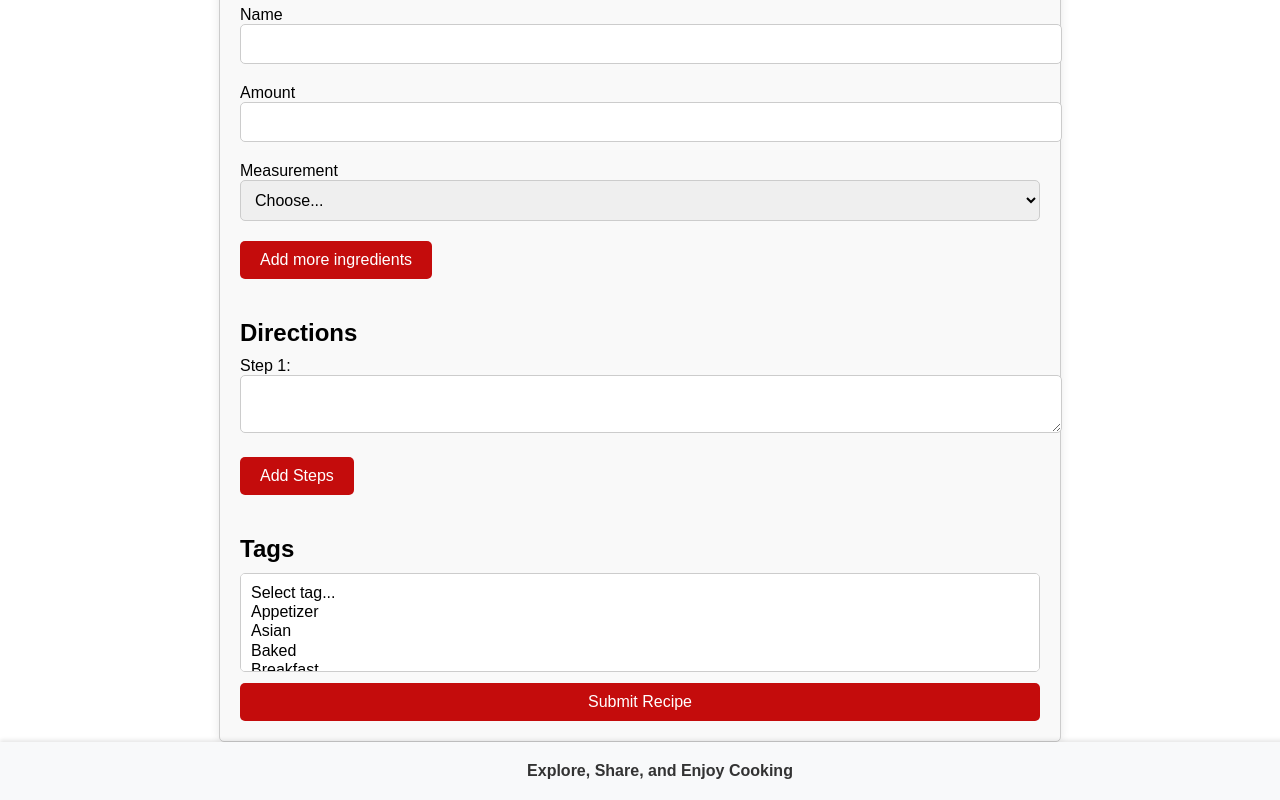
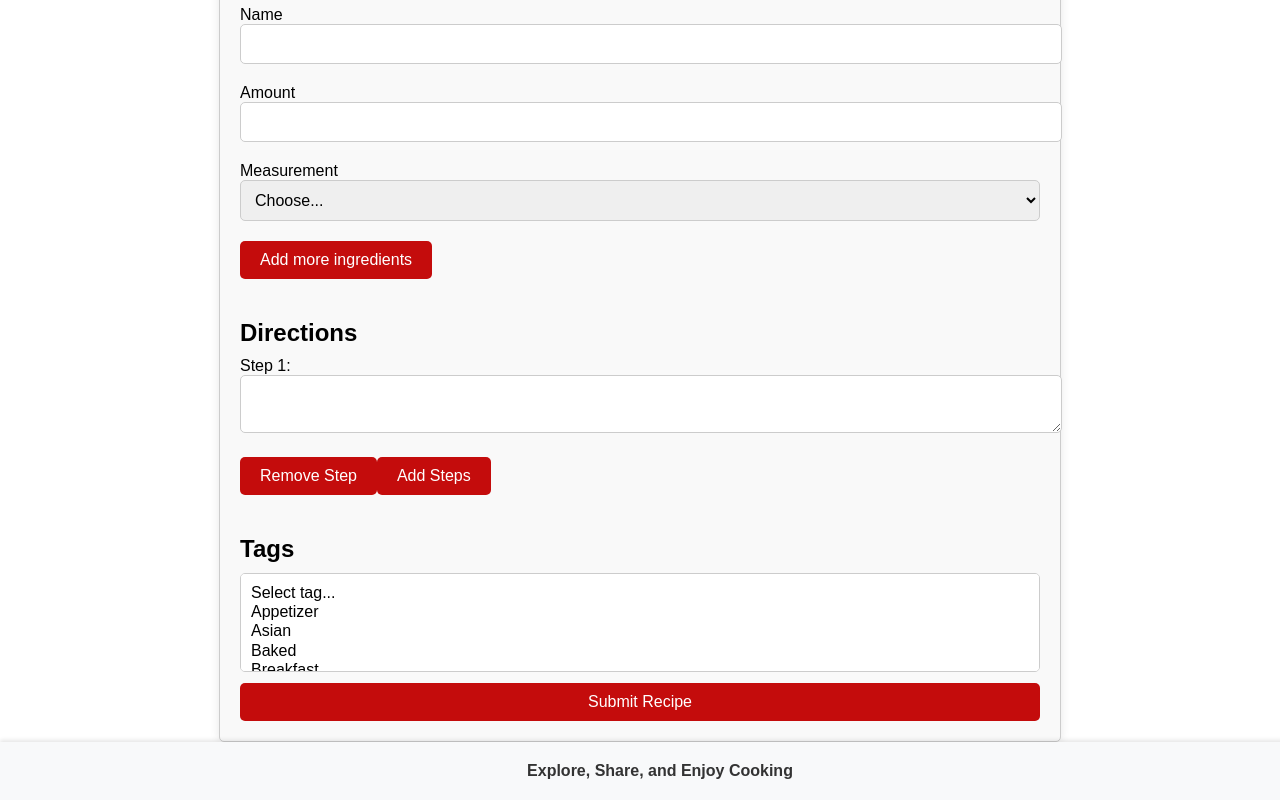
Before and after one commit to Joh221105/recipe-share-mern, a React (Create React App) app in the folder frontend/: page /create-recipe in a window 1280 px wide. Shown: the part 445-1245 px from the top of the page. Built offline with nearby package versions, Linux system fonts and the light colour scheme.

Commit message:
adds ability to remove steps in directions in the recipe creation form

```diff
--- a/frontend/src/recipes/components/RecipeForm/RecipeForm.js
+++ b/frontend/src/recipes/components/RecipeForm/RecipeForm.js
@@ -30,6 +30,13 @@ const RecipeForm = () => {
 
   const handleAddDirection = () => {
     setDirections([...directions, ""]);
+  };
+
+  const handleRemoveDirection = (index) => {
+    if (directions.length > 1) {
+      const newDirections = directions.filter((_, i) => i !== index);
+      setDirections(newDirections);
+    }
   };
 
   const handleTagSelect = (event) => {
@@ -199,6 +206,13 @@ const RecipeForm = () => {
                   required
                 />
               </label>
+              <button
+                type="button"
+                onClick={() => handleRemoveDirection(index)}
+                disabled={directions.length === 1}
+              >
+                Remove Step
+              </button>
               {index === directions.length - 1 && (
                 <button type="button" onClick={handleAddDirection}>
                   Add Steps
```
